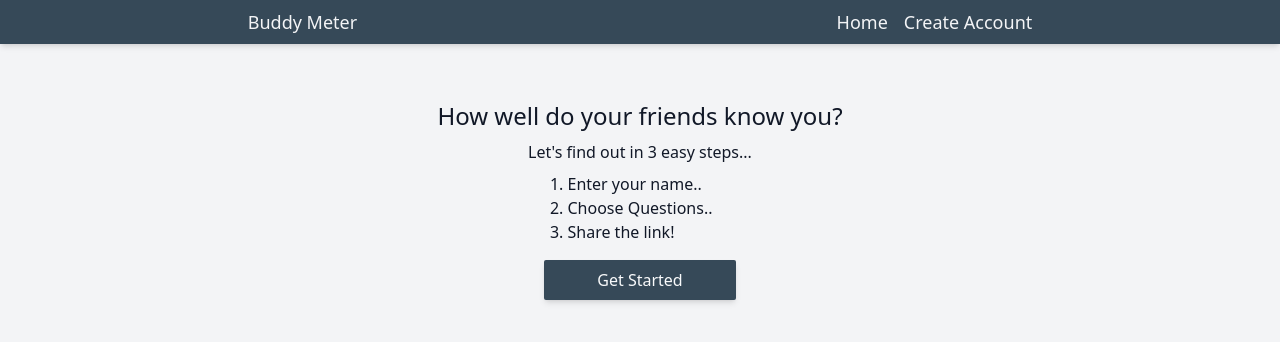
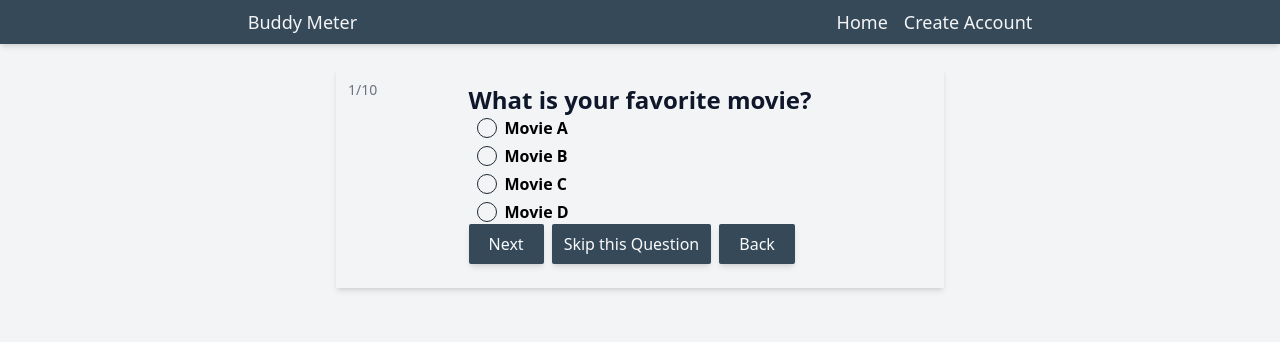
Before and after one commit to adarsh-chakraborty/BuddyMeter, a React (Create React App) app in the folder frontend/: page /create-quiz in a window 1280 px wide. Shown: the top 342 px of the page. Built offline with nearby package versions, Linux system fonts and the light colour scheme.

Commit message:
Question component and dummy questions

```diff
--- a/frontend/src/App.js
+++ b/frontend/src/App.js
@@ -1,6 +1,7 @@
 import { Routes, Route } from 'react-router-dom';
 
 import Header from './components/Header';
+import CreateQuiz from './screens/CreateQuiz';
 import HomeScreen from './screens/HomeScreen';
 
 function App() {
@@ -8,7 +9,10 @@ function App() {
     <div className="min-h-screen bg-gray-100">
       <Header />
       <main>
-        <HomeScreen />
+        <Routes>
+          <Route path="/" element={<HomeScreen />} />
+          <Route path="/create-quiz" element={<CreateQuiz />} />
+        </Routes>
       </main>
     </div>
   );
--- a/frontend/src/components/Button.js
+++ b/frontend/src/components/Button.js
@@ -1,11 +1,10 @@
 import React from 'react';
 
-const Button = ({ btnText, btnType, btnOnClick, classNames }) => {
+const Button = ({ btnText, btnType, classNames }) => {
   return (
     <button
       type={btnType}
-      onClick={btnOnClick}
-      className={`bg-[#364958] p-2 w-48 text-gray-50 rounded-sm shadow-md hover:bg-slate-600 transition-colors duration-200 ease-in-out ${
+      className={`bg-[#364958] text-gray-50 rounded-sm shadow-md hover:bg-slate-600 transition-colors duration-200 ease-in-out ${
         classNames && classNames
       }`}
     >
--- /dev/null
+++ b/frontend/src/components/Card.js
@@ -0,0 +1,11 @@
+import React from 'react';
+
+const Card = (props) => {
+  return (
+    <div className="relative bg-gray-100 p-4 mt-6 shadow-md w-2/4 2xl:w-2/5 flex flex-col items-center pb-6">
+      {props.children}
+    </div>
+  );
+};
+
+export default Card;
--- /dev/null
+++ b/frontend/src/components/Option.js
@@ -0,0 +1,30 @@
+import React from 'react';
+import classes from './Option.module.css';
+
+const Option = ({ option, isSelected, onSelect, index }) => {
+  return (
+    <div
+      className="flex items-center gap-2 font-semibold cursor-pointer hover:font-bold"
+      onClick={() => {
+        onSelect(index);
+      }}
+    >
+      {isSelected && (
+        <div className="inline-block w-3 h-3 rounded-full border bg-gray-700 border-gray-800 ring-2 ring-offset-2 ring-slate-600"></div>
+      )}
+      {!isSelected && (
+        <div className="inline-block w-5 h-5 rounded-full border border-gray-800"></div>
+      )}
+      <span className="">{option}</span>
+    </div>
+  );
+};
+
+export default Option;
+
+// return (
+//   <div className="flex items-center gap-2 font-semibold">
+//     <div className="inline-block w-5 h-5 rounded-full border border-gray-800"></div>
+//     <span className="">{option}</span>
+//   </div>
+// );
--- /dev/null
+++ b/frontend/src/components/Question.js
@@ -0,0 +1,52 @@
+import { useState } from 'react';
+import React from 'react';
+import Button from './Button';
+import Card from './Card';
+import Option from './Option';
+
+const Question = ({ question: current, onNext, onSkip, index }) => {
+  const [selectedIndex, setSelectedIndex] = useState();
+
+  const onSelectHandler = (x) => {
+    setSelectedIndex(x);
+  };
+
+  return (
+    <Card>
+      <div className="absolute left-0 top-0 p-3 text-sm text-gray-500">
+        {index + 1}/10
+      </div>
+      <div>
+        <h1 className="text-2xl font-bold text-slate-900">
+          {current.question}
+        </h1>
+
+        {/* Options */}
+        <div className="px-2 flex flex-col gap-1">
+          {current.options.map((option, index) => {
+            return (
+              <Option
+                key={index}
+                option={option}
+                onSelect={onSelectHandler}
+                isSelected={selectedIndex === index}
+                index={index}
+              />
+            );
+          })}
+        </div>
+
+        <div className="flex gap-2">
+          <Button btnText={'Next'} classNames="min-w-max px-5 py-2" />
+          <Button
+            btnText="Skip this Question"
+            classNames="min-w-max px-3 py-2"
+          />
+          <Button btnText="Back" classNames="min-w-max px-5 py-2" />
+        </div>
+      </div>
+    </Card>
+  );
+};
+
+export default Question;
--- /dev/null
+++ b/frontend/src/questions.json
@@ -0,0 +1,14 @@
+[
+  {
+    "question": "What is your favorite movie?",
+    "options": ["Movie A", "Movie B", "Movie C", "Movie D"]
+  },
+  {
+    "question": "What is your favorite movie?",
+    "options": ["Movie A", "Movie B", "Movie C", "Movie D"]
+  },
+  {
+    "question": "What is your favorite movie?",
+    "options": ["Movie A", "Movie B", "Movie C", "Movie D"]
+  }
+]
--- /dev/null
+++ b/frontend/src/screens/CreateQuiz.js
@@ -0,0 +1,32 @@
+import React from 'react';
+import Container from '../components/Container';
+import { useState } from 'react';
+import questionsJSON from '../questions.json';
+import Question from '../components/Question';
+
+const CreateQuiz = () => {
+  const [questions, setQuestions] = useState(questionsJSON);
+  const [currentQuestion, setCurrentQuestion] = useState(0);
+  const userQuestions = [];
+
+  const nextHandler = () => {};
+
+  const skipHandler = () => {};
+
+  const backHandler = () => {};
+
+  console.log(questions);
+  return (
+    <Container>
+      <Question
+        question={questions[currentQuestion]}
+        onNext={nextHandler}
+        onSkip={skipHandler}
+        onBack={backHandler}
+        index={currentQuestion}
+      />
+    </Container>
+  );
+};
+
+export default CreateQuiz;
--- a/frontend/src/screens/HomeScreen.js
+++ b/frontend/src/screens/HomeScreen.js
@@ -1,9 +1,9 @@
 import React from 'react';
+import { Link } from 'react-router-dom';
 import Button from '../components/Button';
 import Container from '../components/Container';
 
 const HomeScreen = () => {
-  const getStartedHandler = (e) => {};
   return (
     <Container classNames="flex-col items-center text-gray-900 mt-12">
       <h2 className="text-2xl mt-2">How well do your friends know you?</h2>
@@ -13,12 +13,13 @@ const HomeScreen = () => {
         <li>Choose Questions..</li>
         <li>Share the link!</li>
       </ul>
-      <Button
-        btnText="Get Started"
-        btnType="submit"
-        btnOnClick={getStartedHandler}
-        classNames="mt-4"
-      />
+      <Link to="/create-quiz">
+        <Button
+          btnText="Get Started"
+          btnType="submit"
+          classNames="mt-4 p-2 w-48"
+        />
+      </Link>
     </Container>
   );
 };
```
Also changed, not shown: frontend/src/components/Option.module.css (added).
